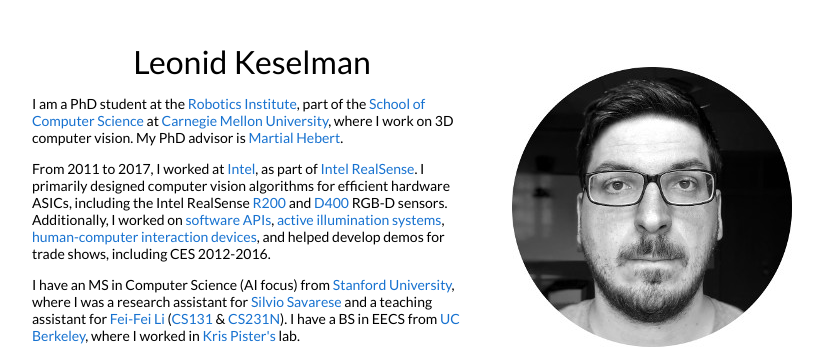
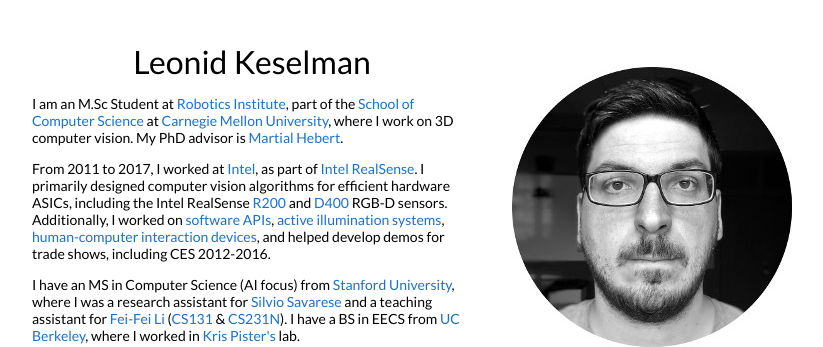
Before and after one commit to mohamed-ebbed/mohamed-ebbed.github.io, a Jekyll site: the page built from _posts/2019-06-02-venue.markdown, in a window 1280 px wide and 900 px high. Shown: the top 347 px of the window, without its empty margins (228-1051 px from the left). Built offline with Jekyll 4.4.1, drawn with Linux system fonts in a browser that asks for light colours.

Commit message:
Update default.html

```diff
--- a/_layouts/default.html
+++ b/_layouts/default.html
@@ -27,7 +27,7 @@
               <h1>
                 Leonid Keselman
               </h1>
-              <p>I am a PhD student at the <a href="https://www.ri.cmu.edu/">Robotics Institute</a>, part of the <a href="https://www.scs.cmu.edu/">School of Computer Science</a> at <a href="https://www.cmu.edu/">Carnegie Mellon University</a>, where I work on 3D computer vision. My PhD advisor is <a href="http://www.cs.cmu.edu/~hebert/">Martial Hebert</a>.
+              <p>I am an M.Sc Student at <a href="https://www.ri.cmu.edu/">Robotics Institute</a>, part of the <a href="https://www.scs.cmu.edu/">School of Computer Science</a> at <a href="https://www.cmu.edu/">Carnegie Mellon University</a>, where I work on 3D computer vision. My PhD advisor is <a href="http://www.cs.cmu.edu/~hebert/">Martial Hebert</a>.
               </p>
               <p>
                 From 2011 to 2017, I worked at <a href="https://www.intel.com">Intel</a>, as part of <a href="https://www.intelrealsense.com/">Intel RealSense</a>. I primarily designed computer vision algorithms for efficient hardware ASICs, including the Intel RealSense <a href="https://software.intel.com/en-us/articles/realsense-r200-camera">R200</a> and <a href="https://software.intel.com/en-us/realsense/d400">D400</a> RGB-D sensors. Additionally, I worked on <a href="https://github.com/IntelRealSense/librealsense">software APIs</a>, <a href="https://patents.google.com/patent/US9992474B2">active illumination systems</a>, <a href="https://patents.google.com/patent/US9304597">human-computer interaction devices</a>, and helped develop demos for trade shows, including CES 2012-2016.
```
